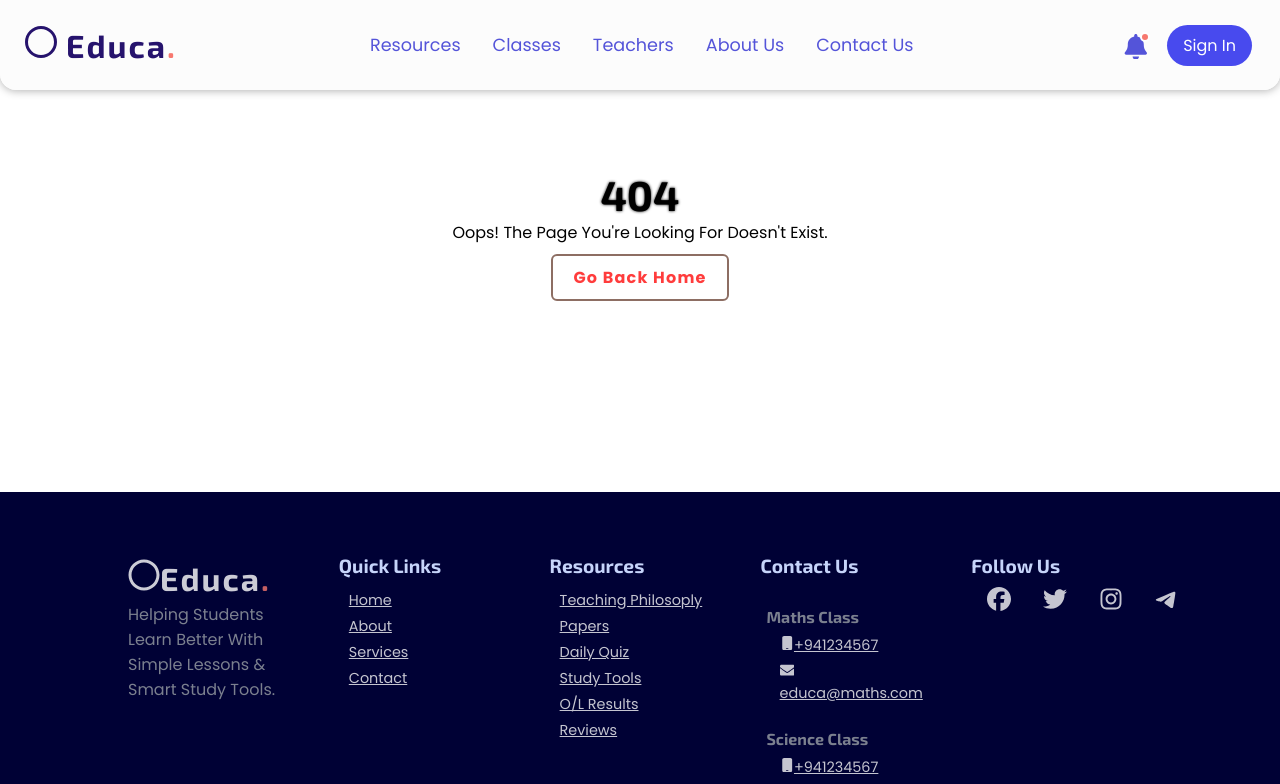
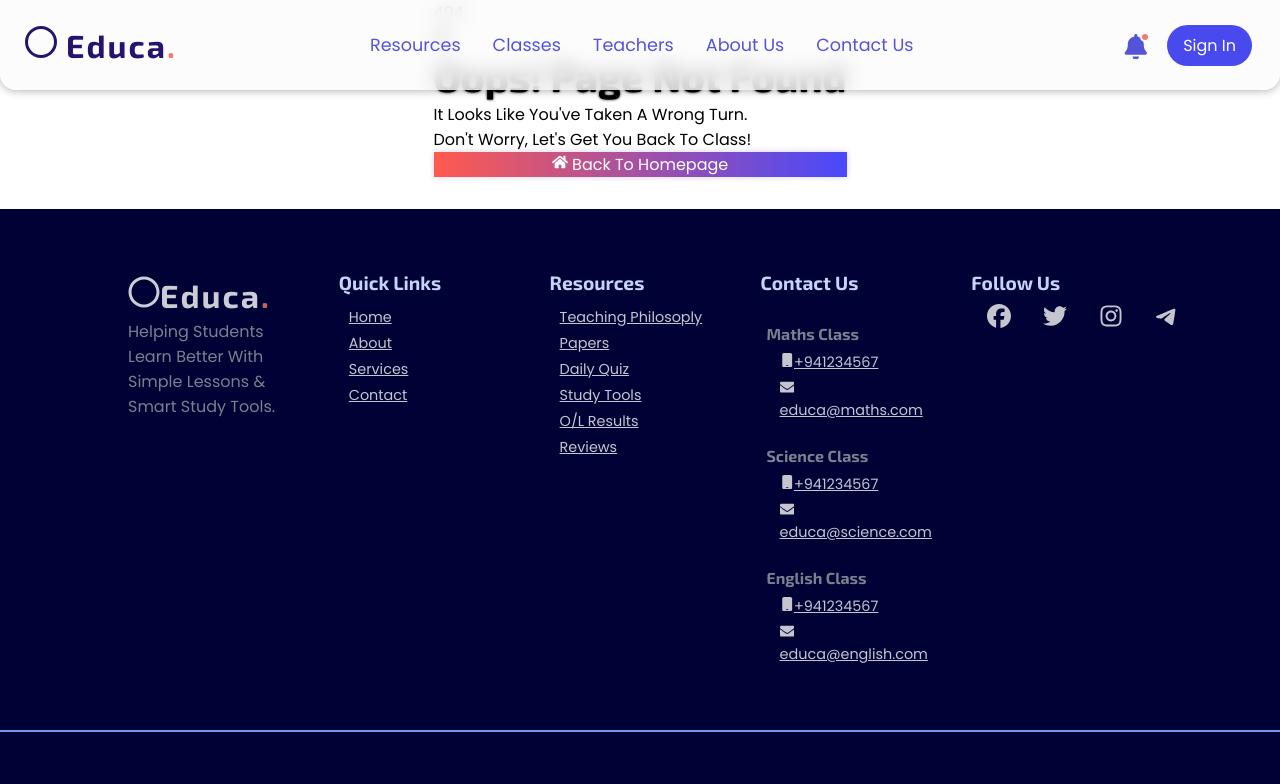
Before and after one commit to lakshan-beast/Educa-OL-Learning-Platform, a React (Vite) app: page /classes-details in a window 1280 px wide. Shown: the top 784 px of the page. Built offline with nearby package versions, Linux system fonts and the light colour scheme.

Commit message:
Refactor NotFound component: update layout and styling for improved user experience

```diff
--- a/src/pages/NotFound.jsx
+++ b/src/pages/NotFound.jsx
@@ -1,26 +1,51 @@
+// import { Link } from "react-router-dom";
+
+// function NotFound() {
+//   return (
+//     <div style={{ textAlign: "center", padding: "170px 100px" }}>
+//       <h1>404</h1>
+//       <p style={{ marginBottom: "20px" }}>
+//         Oops! The page you're looking for doesn't exist.
+//       </p>
+//       <Link
+//         to="/"
+//         style={{
+//           color: "#ff3c3c",
+//           fontWeight: "bold",
+//           padding: "10px 20px",
+//           letterSpacing: "1.2px",
+//           border: "2px solid #e2b7a7",
+//           borderRadius: "6px",
+//         }}>
+//         Go Back Home
+//       </Link>
+//     </div>
+//   );
+// }
+
+// export default NotFound;
+
 import { Link } from "react-router-dom";
+import { FaTriangleExclamation } from "react-icons/fa6";
+import { FaHome } from "react-icons/fa";
 
-function NotFound() {
+const NotFound = () => {
   return (
-    <div style={{ textAlign: "center", padding: "170px 100px" }}>
-      <h1>404</h1>
-      <p style={{ marginBottom: "20px" }}>
-        Oops! The page you're looking for doesn't exist.
-      </p>
-      <Link
-        to="/"
-        style={{
-          color: "#ff3c3c",
-          fontWeight: "bold",
-          padding: "10px 20px",
-          letterSpacing: "1.2px",
-          border: "2px solid #8d6e63",
-          borderRadius: "6px",
-        }}>
-        Go Back Home
-      </Link>
+    <div className="notfound-wrapper page-container">
+      <div className="notfound-content" data-aos="zoom-in">
+        <div className="error-code">404</div>
+        <FaTriangleExclamation className="error-icon" />
+        <h2>Oops! Page Not Found</h2>
+        <p>
+          It looks like you've taken a wrong turn. <br />
+          Don't worry, let's get you back to class!
+        </p>
+        <Link to="/" className="start-btn">
+          <FaHome /> Back to Homepage
+        </Link>
+      </div>
     </div>
   );
-}
+};
 
 export default NotFound;
```
